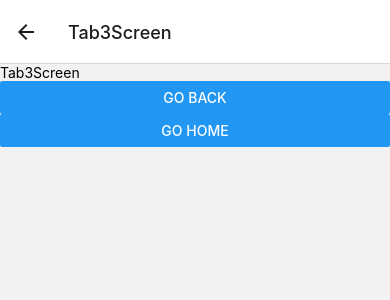
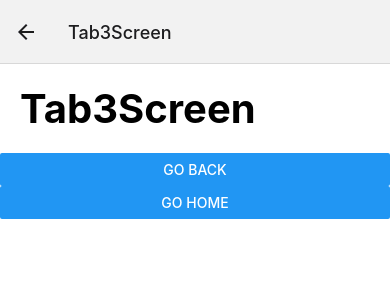
Before and after one commit to gustavvopenna/rn-navigation-basics, a React Native app: screen /Tab3Screen in a window 390 px wide. Shown: the top 300 px of the page. Built offline with nearby package versions, Linux system fonts and the light colour scheme.

Commit message:
Add stack header styles

```diff
--- a/navigator/StackNavigator.tsx
+++ b/navigator/StackNavigator.tsx
@@ -9,8 +9,20 @@ const Stack = createNativeStackNavigator();
 
 export const StackNavigator = () => {
   return (
-    <Stack.Navigator>
-      <Stack.Screen name="Tab1Screen" component={Tab1Screen} />
+    <Stack.Navigator
+      screenOptions={{
+        headerStyle: {
+          backgroundColor: 'transparent'
+        },
+        contentStyle: {
+          backgroundColor: 'white'
+        }
+      }}
+      >
+      <Stack.Screen
+        name="Tab1Screen"
+        component={Tab1Screen}
+      />
       <Stack.Screen name="Tab2Screen" component={Tab2Screen} />
       <Stack.Screen name="Tab3Screen" component={Tab3Screen} />
     </Stack.Navigator>
--- a/screens/Tab1Screen.tsx
+++ b/screens/Tab1Screen.tsx
@@ -1,13 +1,14 @@
 import { NativeStackScreenProps } from '@react-navigation/native-stack'
 import React from 'react'
 import { Button, Text, View } from 'react-native'
+import { styles } from '../theme/globalStyles'
 
 interface Props extends NativeStackScreenProps<any, any>{}
 
 export const Tab1Screen = ({ navigation }: Props) => {
   return (
     <View>
-      <Text>Tab1Screen</Text>
+      <Text style={styles.title}>Tab1Screen</Text>
       <Button
         title='Go to page 2'
         onPress={() => navigation.navigate('Tab2Screen')}
--- a/screens/Tab2Screen.tsx
+++ b/screens/Tab2Screen.tsx
@@ -1,13 +1,21 @@
-import React from 'react'
+import React, { useEffect } from 'react'
 import { NativeStackScreenProps } from '@react-navigation/native-stack'
 import { Button, Text, View } from 'react-native'
+import { styles } from '../theme/globalStyles'
 
 interface Props extends NativeStackScreenProps<any, any>{}
 
 export const Tab2Screen = ({ navigation }: Props) => {
+  useEffect(() => {
+    navigation.setOptions({
+      title: 'Holaaa!',
+      headerBackTitle: 'Atras'
+    })
+  }, [])
+
   return (
     <View>
-      <Text>Tab2Screen</Text>
+      <Text style={styles.title}>Tab2Screen</Text>
       <Button
         title='Go to page 3'
         onPress={() => navigation.navigate('Tab3Screen')}
--- a/screens/Tab3Screen.tsx
+++ b/screens/Tab3Screen.tsx
@@ -1,13 +1,14 @@
 import React from 'react'
 import { NativeStackScreenProps } from '@react-navigation/native-stack'
 import { Button, Text, View } from 'react-native'
+import { styles } from '../theme/globalStyles'
 
 interface Props extends NativeStackScreenProps<any, any>{}
 
 export const Tab3Screen = ({ navigation }: Props) => {
   return (
     <View>
-      <Text>Tab3Screen</Text>
+      <Text style={styles.title}>Tab3Screen</Text>
       <Button
         title='Go back'
         onPress={() => navigation.goBack()}
--- /dev/null
+++ b/theme/globalStyles.tsx
@@ -0,0 +1,9 @@
+import { StyleSheet } from "react-native";
+
+export const styles = StyleSheet.create({
+  title: {
+    margin: 20,
+    fontSize: 40,
+    fontWeight: '700'
+  }
+})
```
